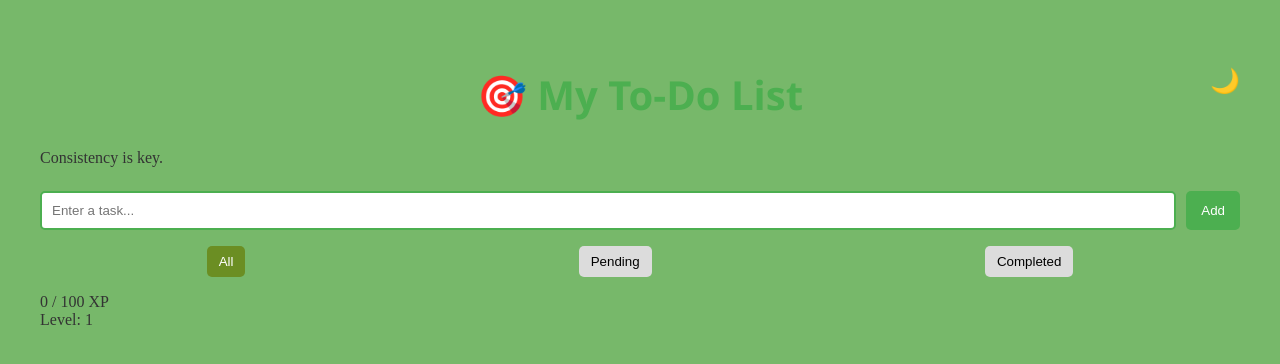
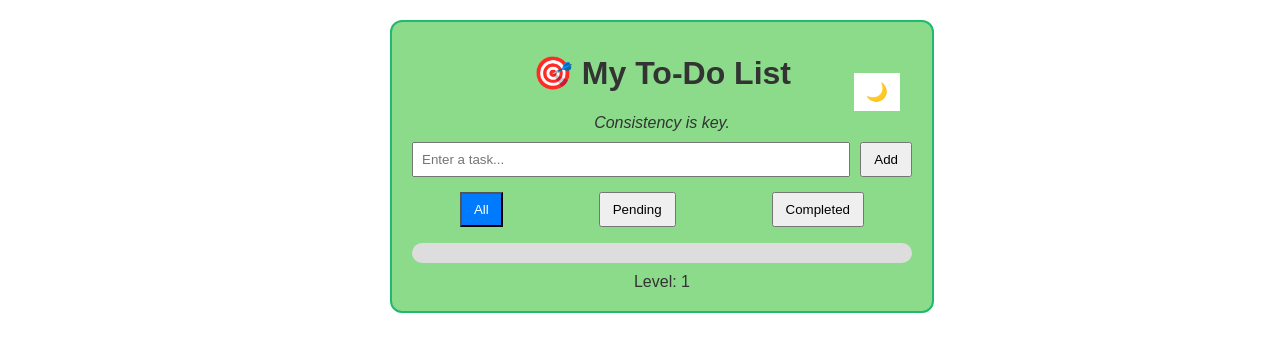
Before and after one commit to Niki77T/QUESTIFY-Task-Tracker, a plain HTML site: page index.html in a window 1280 px wide. Drawn offline with Linux system fonts and the light colour scheme.

Commit message:
Update style.css

```diff
--- a/style.css
+++ b/style.css
@@ -1,142 +1,129 @@
-
-* {
+body {
+  font-family: Arial, sans-serif;
+  background: #ffffff;
+  color: #333;
+  margin: 0;
   padding: 0;
-  box-sizing: border-box;
-  font-family: 'poppins' sans-serif;
-}
-body {
-  background-color: #77b86a;
-  color: #333;
-  padding: 2rem;
   transition: background 0.3s, color 0.3s;
 }
-#dailyquotes p{
-  font-family: cursive;
-}
+
 body.dark {
-  background-color: #1e1e1e;
+  background: #121212;
   color: #fff;
 }
-.container {
-  max-width: 600px;
+
+.app {
+  max-width: 500px;
   margin: auto;
-  background: #fff;
-  padding: 2rem;
-  border-radius: 10px;
-  box-shadow: 0 4px 12px rgba(0,0,0,0.1);
+  padding: 20px;
 }
-body.dark .container {
-  background: #2c2c2c;
+
+.todo-outer-box{
+  border: 2px solid #20b96f;
+  border-radius: 12px;
+  padding: 20px;
+  background: rgb(139, 219, 139);
+  box-shadow: 0px 4px 12px rgba(0,0,0,0,2.5);
+  width: 100%;
+  max-width: 500px;
 }
-header {
-  text-align: center;
-  position: relative;
-}
-header h1 {
-  font-family: 'Segoe UI', Tahoma, Geneva, Verdana, sans-serif;
-  color: #4CAF50;
-  font-size: 2.5rem;
-}
+
 #themeToggle {
   position: absolute;
-  right: 0;
-  top: 0;
-  background: none;
+  right: 12px;
+  top: 50%;
+  cursor: pointer;
+  background-color: white;
   border: none;
-  font-size: 1.5rem;
-  cursor: pointer;
+  font-size: 18px;
 }
+
+
+header {
+  position: relative;
+  display: flex;
+  align-items: center;
+  justify-content: center; /* centers the h1 */
+  padding: 12px 20px;
+}
+h1{
+   margin: 0;
+  text-align: center;
+  pointer-events: none;
+}
+
+.quote {
+  font-style: italic;
+  text-align: center;
+  margin: 10px 0;
+}
+
 .task-input {
-  margin-top: 1.5rem;
   display: flex;
   gap: 10px;
 }
+
 .task-input input {
   flex: 1;
-  padding: 10px;
-  border: 2px solid #4CAF50;
-  border-radius: 5px;
+  padding: 8px;
 }
-#addBtn {
-  padding: 10px 15px;
-  background: #4CAF50;
-  color: #fff;
-  border: none;
-  border-radius: 5px;
+
+button {
   cursor: pointer;
+  padding: 8px 12px;
 }
+
 .filters {
-  margin-top: 1rem;
   display: flex;
   justify-content: space-around;
+  margin: 15px 0;
 }
-.filter-btn {
-  padding: 5px 10px;
-  border: none;
-  background: #e0e0e0;
-  border-radius: 5px;
-  cursor: pointer;
+
+.filter-btn.active {
+  background: #007bff;
+  color: white;
 }
-.filter-btn.active {
-  background: #4CAF50;
-  color: #fff;
+
+#taskList {
+  list-style: none;
+  padding: 0;
 }
-.task-list {
-  list-style: none;
-  margin-top: 1.5rem;
-}
+
 .task-item {
   display: flex;
   justify-content: space-between;
-  align-items: center;
-  background: #f1f1f1;
-  padding: 10px;
-  margin-bottom: 0.5rem;
+  background: #eee;
+  margin: 5px 0;
+  padding: 8px;
   border-radius: 5px;
 }
-body.dark .task-item {
-  background: #3a3a3a;
-}
-.task-item.completed {
+
+.task-item.completed span {
   text-decoration: line-through;
   opacity: 0.6;
 }
-.filters {
-  margin: 1rem 0;
+
+.xp-container {
+  margin-top: 15px;
+  background: #ddd;
+  height: 20px;
+  border-radius: 10px;
+  overflow: hidden;
+  position: relative;
 }
 
-.filter-btn {
-  padding: 8px 12px;
-  margin: 0 5px;
-  background: #dcdcdc;
-  border: none;
-  border-radius: 5px;
-  cursor: pointer;
+.xp-bar {
+  height: 100%;
+  background: #4caf50;
+  width: 0%;
+  transition: width 0.3s;
 }
 
-.filter-btn.active {
-  background: #6b8e23;
-  color: white;
+.level-badge {
+  margin-top: 10px;
+  text-align: center;
 }
 
-.gamification {
-  margin-top: 2rem;
-  text-align: center;
+.badge {
+  margin-left: 5px;
 }
-.xp-bar-bg {
-  background: #ddd;
-  border-radius: 5px;
-  height: 20px;
-  width: 100%;
-  margin-top: 5px;
-}
-.xp-bar {
-  height: 100%;
-  background: #FFD700;
-  width: 0%;
-  border-radius: 5px;
-  transition: width 0.3s ease-in-out;
-}
-#badgeContainer {
-  margin-top: 1rem;
-}
```
